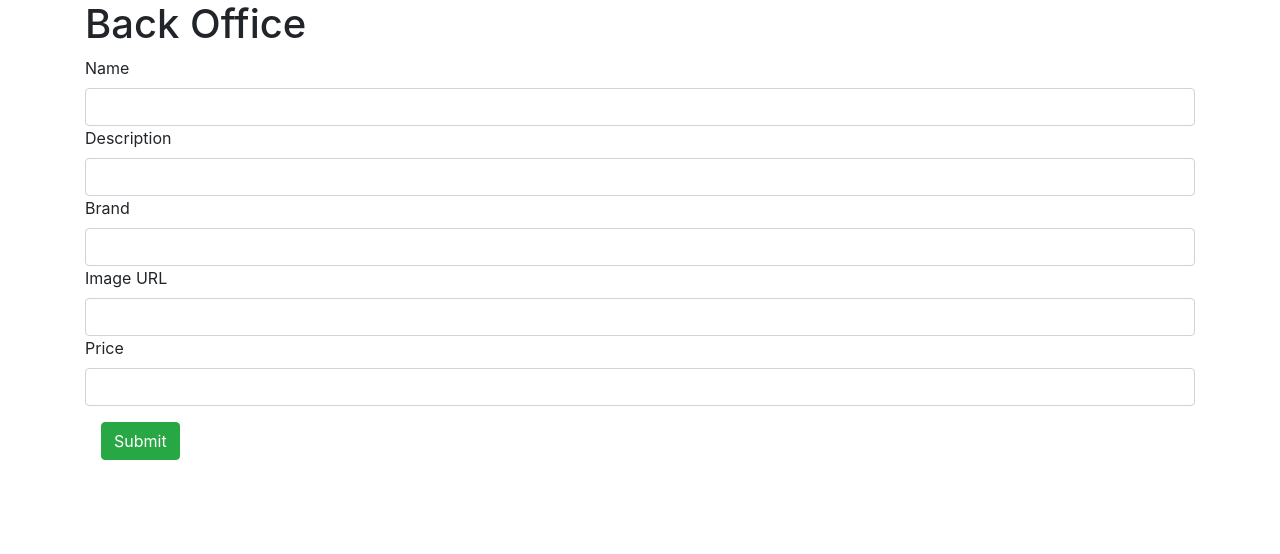
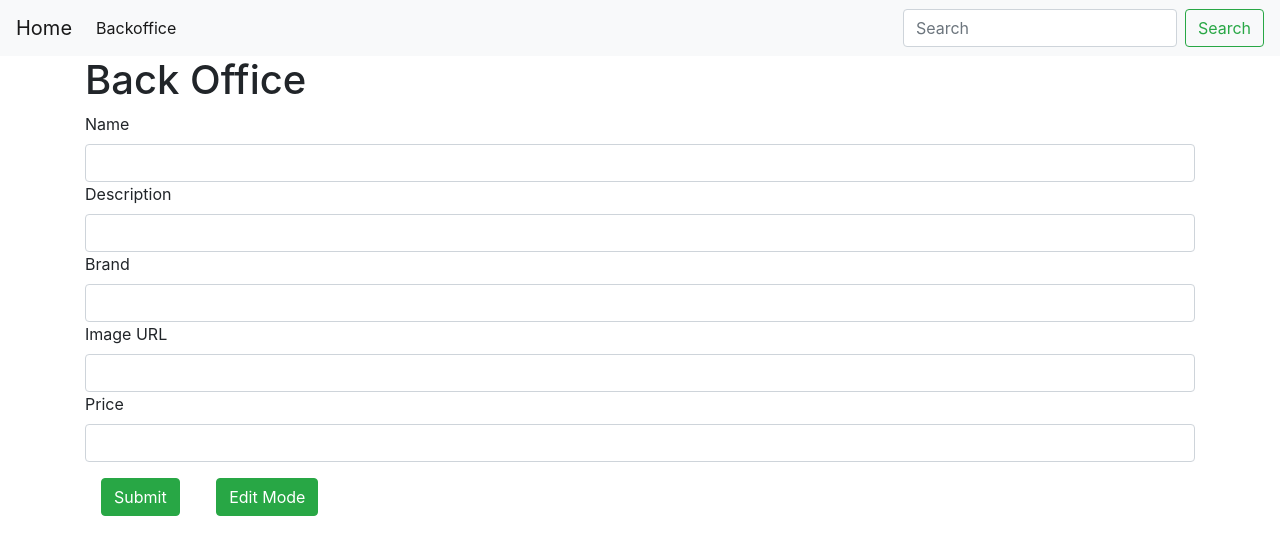
Before and after one commit to lbourke1234/M3-D3, a plain HTML site: page backoffice.html in a window 1280 px wide. Drawn offline with nearby package versions, Linux system fonts and the light colour scheme.

Commit message:
Thursday push before debrief

```diff
--- a/backoffice.html
+++ b/backoffice.html
@@ -21,6 +21,26 @@
         "updatedAt": "2022-04-13T12:46:12.244Z",
         "__v": 0 -->
 
+        <nav class="navbar navbar-expand-lg navbar-light bg-light">
+          <a class="navbar-brand" href="/">Home</a>
+          <button class="navbar-toggler" type="button" data-toggle="collapse" data-target="#navbarSupportedContent" aria-controls="navbarSupportedContent" aria-expanded="false" aria-label="Toggle navigation">
+            <span class="navbar-toggler-icon"></span>
+          </button>
+
+          <div class="collapse navbar-collapse" id="navbarSupportedContent">
+            <ul class="navbar-nav mr-auto">
+              <li class="nav-item active">
+                <a class="nav-link" href="/backoffice.html">Backoffice <span class="sr-only">(current)</span></a>
+              </li>
+            </ul>
+            <form class="form-inline my-2 my-lg-0">
+              <input class="form-control mr-sm-2" type="search" placeholder="Search" aria-label="Search">
+              <button class="btn btn-outline-success my-2 my-sm-0" type="submit">Search</button>
+            </form>
+          </div>
+        </nav>
+
+
       <div class="container">
           <h1>Back Office</h1>
         <form id="form" class="form-group">
@@ -35,6 +55,7 @@
             <label for="price">Price</label>
             <input type="text" class="form-control" name="price" id="price">
             <button type="submit" class="btn btn-success m-3" onclick="addNewProductToAPI()">Submit</button>
+            <button id="edit" type="submit" class="btn btn-success m-3" onclick="editProduct(existingProduct)">Edit Mode</button>
         </form>
       </div>
 
--- a/backoffice.js
+++ b/backoffice.js
@@ -48,3 +48,43 @@ const removeDefault = () => {
         e.preventDefault();
     })
 }
+
+
+
+let existingProduct = {
+    name: document.getElementById('name').value,
+    description: document.getElementById('description').value,
+    brand: document.getElementById('brand').value,
+    imageUrl: document.getElementById('image-URL').value,
+    price: document.getElementById('price').value
+}
+const editProduct = async () => {
+    existingProduct = {
+        name: document.getElementById('name').value,
+        description: document.getElementById('description').value,
+        brand: document.getElementById('brand').value,
+        imageUrl: document.getElementById('image-URL').value,
+        price: document.getElementById('price').value
+    }
+    let searchParams = new URLSearchParams(window.location.search)
+    let productID = searchParams.get('productId')
+    console.log(productID)
+    if (productID) {
+        const response = await fetch('https://striveschool-api.herokuapp.com/api/product/' + productID, {
+        method: 'PUT',
+        body: JSON.stringify(existingProduct),
+        headers: {
+            'Authorization': 'Bearer eyJhbGciOiJIUzI1NiIsInR5cCI6IkpXVCJ9.eyJfaWQiOiI2MjU2YmQxZGE5MDIzOTAwMTVkOTY1YzgiLCJpYXQiOjE2NDk4NTE2NzcsImV4cCI6MTY1MTA2MTI3N30.K2GETfU9WC5AqVtF5vXMgGcBW4A-AYjnC8rZPl53d_U',
+            'Content-Type': 'application/json'
+        }
+
+    })
+    } else {
+        console.log(false)
+    }
+
+    alert('successfully edited')
+    console.log(existingProduct)
+
+
+}
```
Also changed, not shown: index.html (+21 -1 lines), index.js (+21 -1 lines).
